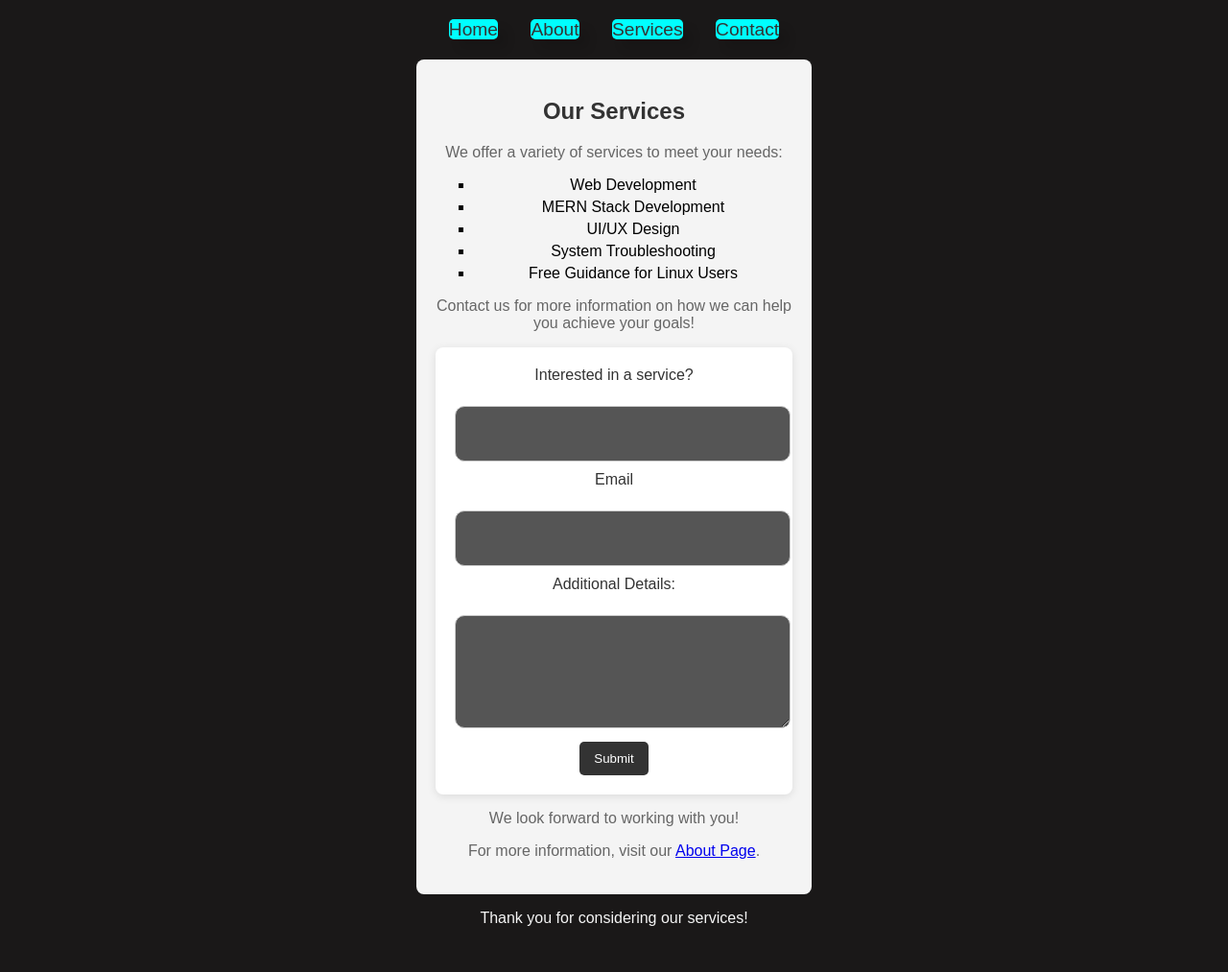
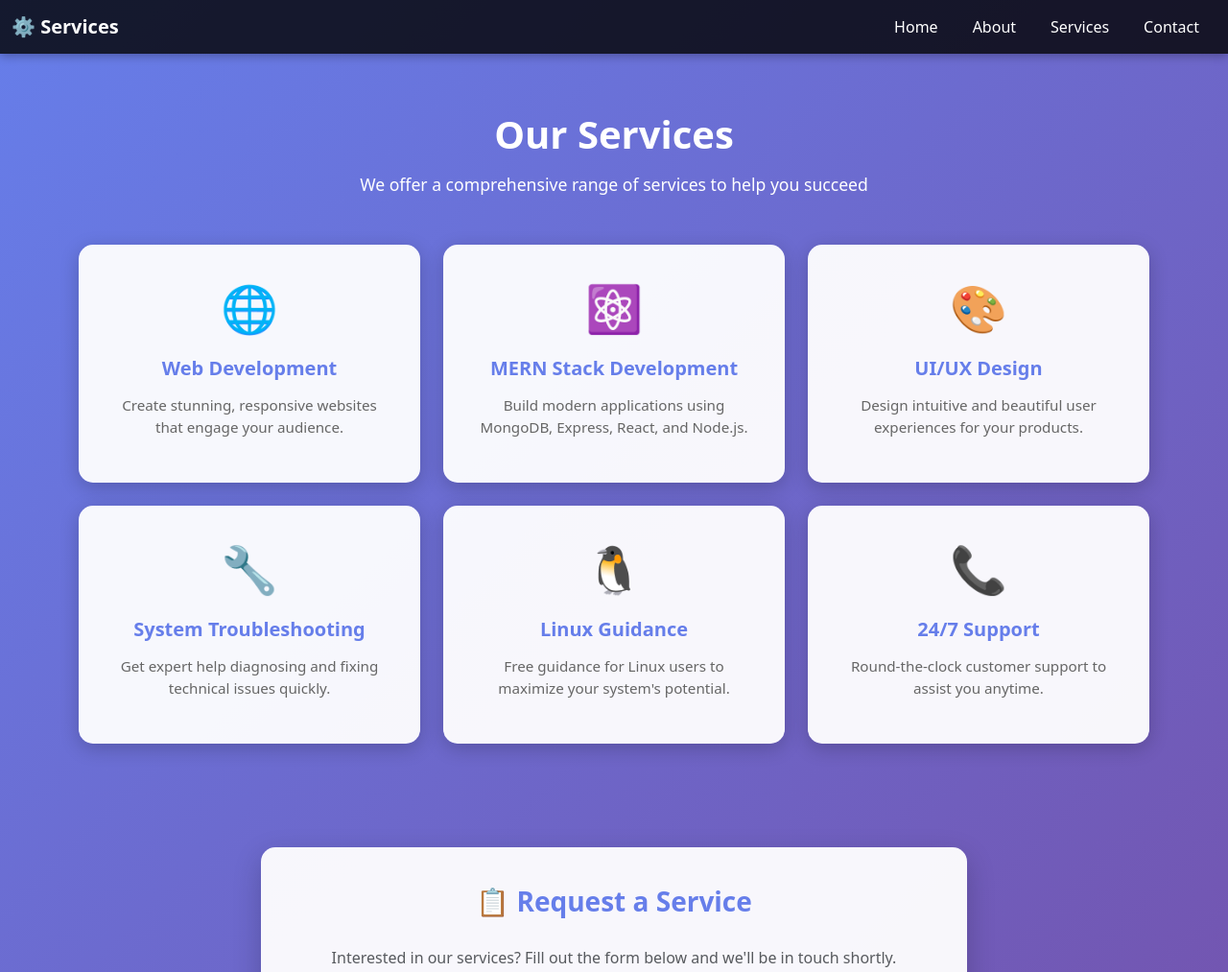
Before and after one commit to PavanMech321/Simple, a website: page public/services.html in a window 1280 px wide. Shown: the top 1013 px of the page at 96% size. Before the commit the page ends 986 px from the top, so only its background shows below. Drawn offline with nearby package versions, Linux system fonts and the light colour scheme.

Commit message:
Add Bootstrap styling to services.html

```diff
--- a/public/services.html
+++ b/public/services.html
@@ -3,130 +3,221 @@
 <head>
     <meta charset="UTF-8">
     <meta name="viewport" content="width=device-width, initial-scale=1.0">
-    <title>Services</title>
+    <title>Our Services</title>
+    <link href="https://cdn.jsdelivr.net/npm/bootstrap@5.3.0/dist/css/bootstrap.min.css" rel="stylesheet">
     <style>
         body {
-           font-family: Arial, sans-serif;
-            margin: 20px;
-            background-color: #1a1818;
-            justify-self: center;
+            background: linear-gradient(135deg, #667eea 0%, #764ba2 100%);
+            min-height: 100vh;
+        }
+        nav.navbar {
+            background-color: rgba(0, 0, 0, 0.8) !important;
+            box-shadow: 0 2px 10px rgba(0, 0, 0, 0.3);
+        }
+        nav.navbar a.nav-link {
+            color: #fff !important;
+            margin: 0 10px;
+            transition: color 0.3s;
+        }
+        nav.navbar a.nav-link:hover {
+            color: #00d4ff !important;
+        }
+        .services-container {
+            padding: 60px 20px;
+        }
+        .services-header {
+            color: white;
             text-align: center;
-            justify-content: center;
-            align-items: center;
-            max-width: 412px;
+            margin-bottom: 50px;
         }
-        nav {
-            margin-bottom: 20px;
-            /* background-color: #f4f4f4; */
+        .services-header h2 {
+            font-size: 2.5rem;
+            font-weight: bold;
+            margin-bottom: 15px;
         }
-        nav a {
-            width:100%;
-            font-size: larger;
-            border-radius: 5px;
-            margin: 0 15px;
-            text-decoration: none;
+        .services-header p {
+            font-size: 1.1rem;
+        }
+        .service-card {
+            background: rgba(255, 255, 255, 0.95);
+            border-radius: 15px;
+            padding: 30px;
+            text-align: center;
+            box-shadow: 0 5px 20px rgba(0, 0, 0, 0.2);
+            transition: transform 0.3s, box-shadow 0.3s;
+            height: 100%;
+        }
+        .service-card:hover {
+            transform: translateY(-10px);
+            box-shadow: 0 15px 40px rgba(0, 0, 0, 0.3);
+        }
+        .service-card .icon {
+            font-size: 3rem;
+            margin-bottom: 15px;
+        }
+        .service-card h5 {
+            color: #667eea;
+            font-weight: bold;
+            margin-bottom: 15px;
+        }
+        .service-card p {
+            color: #666;
+            font-size: 0.95rem;
+        }
+        .service-form-section {
+            background: rgba(255, 255, 255, 0.95);
+            border-radius: 15px;
+            padding: 40px;
+            margin-top: 60px;
+            box-shadow: 0 10px 30px rgba(0, 0, 0, 0.2);
+        }
+        .service-form-section h3 {
+            color: #667eea;
+            font-weight: bold;
+            text-align: center;
+            margin-bottom: 30px;
+        }
+        .form-label {
             color: #333;
-             background-color: aqua;
-            box-shadow: 10px 10px 10px rgba(0,0,0,0.1);
+            font-weight: 600;
         }
-        h2 {
-            color: #333;
+        .form-control {
+            border: 2px solid #ddd;
+            border-radius: 8px;
+            padding: 12px;
+            transition: border-color 0.3s;
         }
-        p {
-            color: #666;
+        .form-control:focus {
+            border-color: #667eea;
+            box-shadow: 0 0 0 0.2rem rgba(102, 126, 234, 0.25);
         }
-        ul {
-            list-style-type: square;
-        }
-        li {
-            margin: 5px 0;
-        }
-        form {
-            max-width: 412x;
-            margin: auto;
-            background-color: white;
-            padding: 20px;
+        .btn-submit {
+            background: linear-gradient(135deg, #667eea 0%, #764ba2 100%);
+            border: none;
+            padding: 12px 40px;
+            font-weight: bold;
             border-radius: 8px;
-            box-shadow: 0 2px 10px rgba(0,0,0,0.1);
-        }
-        input, textarea {
             width: 100%;
-            padding: 10px;
-            margin-bottom: 10px;
-            border-radius: 5px;
-            border: 1px solid #ccc;
-        }
-        button {
-            padding: 10px 15px;
-            background-color: #333;
-            color: white;
-            border: none;
-            border-radius: 5px;
-        }
-        button:hover {
-            background-color: #555;
-        }
-        label {
-            display: block;
-            margin-bottom: 5px;
-            color: #333;
-        }
-        input{
-            width: 70%;
-            height: 40px;
-            background-color: #555;
-            border-radius: 10px;
+            transition: transform 0.3s;
             color: white;
         }
-        textarea {
-            width: 70%;
-            height: 100px;
-            background-color: #555;
-            border-radius: 10px;
-            color: white;
-        }
-        input:hover, textarea:hover {
-            background-color: #ccc;
-            color: black;
+        .btn-submit:hover {
+            transform: translateY(-2px);
+            box-shadow: 0 5px 20px rgba(102, 126, 234, 0.4);
         }
     </style>
 </head>
 <body>
-    <nav>
-        <a href="/">Home</a>
-        <a href="/about">About</a>
-        <a href="/services">Services</a>
-        <a href="/contact">Contact</a>
+    <!-- Navigation -->
+    <nav class="navbar navbar-expand-lg navbar-dark">
+        <div class="container-fluid">
+            <a class="navbar-brand fw-bold" href="/">⚙️ Services</a>
+            <button class="navbar-toggler" type="button" data-bs-toggle="collapse" data-bs-target="#navbarNav">
+                <span class="navbar-toggler-icon"></span>
+            </button>
+            <div class="collapse navbar-collapse" id="navbarNav">
+                <ul class="navbar-nav ms-auto">
+                    <li class="nav-item"><a class="nav-link" href="/">Home</a></li>
+                    <li class="nav-item"><a class="nav-link" href="/about">About</a></li>
+                    <li class="nav-item"><a class="nav-link" href="/services">Services</a></li>
+                    <li class="nav-item"><a class="nav-link" href="/contact">Contact</a></li>
+                </ul>
+            </div>
+        </div>
     </nav>
-    <div style="margin: auto; padding: 20px; background-color: #f4f4f4; border-radius: 8px;">
-        <h2>Our Services</h2>
-        <p>We offer a variety of services to meet your needs:</p>
-        <ul>
-            <li>Web Development</li>
-            <li>MERN Stack Development</li>
-            <li>UI/UX Design</li>
-            <li>System Troubleshooting</li>
-            <li>Free Guidance for Linux Users</li>
-        </ul>
-        <p>Contact us for more information on how we can help you achieve your goals!</p>
-        <!-- <form action="https://api.web3forms.com/submit" method="post"> -->
-        <form action="/Service-form" method="post">
-            <label for="service">Interested in a service?</label><br>
-            <input type="hidden" name="access_key" value="500128f8-c38f-4751-89ae-3050797f2016">
-            <input type="text" id="service" name="service" required style="width: 100%; padding: 8px; margin-bottom: 10px;"><br>
 
-            <label for="email">Email</label><br>
-            <!-- <input type="hidden" name="access_key" value="500128f8-c38f-4751-89ae-3050797f2016"> -->
-            <input type="email" id="email" name="email" required style="width: 100%; padding: 8px; margin-bottom: 10px;"><br>
+    <!-- Services Section -->
+    <div class="services-container">
+        <div class="container">
+            <div class="services-header">
+                <h2>Our Services</h2>
+                <p>We offer a comprehensive range of services to help you succeed</p>
+            </div>
 
-            <label for="details">Additional Details:</label><br>
-            <textarea id="details" name="details" rows="4" style="width: 100%; padding: 8px; margin-bottom: 10px;"></textarea><br>
+            <!-- Service Cards -->
+            <div class="row g-4 mb-5">
+                <div class="col-md-6 col-lg-4">
+                    <div class="service-card">
+                        <div class="icon">🌐</div>
+                        <h5>Web Development</h5>
+                        <p>Create stunning, responsive websites that engage your audience.</p>
+                    </div>
+                </div>
 
-            <button type="submit">Submit</button>
-        </form>
-        <p>We look forward to working with you!</p>
-        <p>For more information, visit our <a href="about.html">About Page</a>.</p>
+                <div class="col-md-6 col-lg-4">
+                    <div class="service-card">
+                        <div class="icon">⚛️</div>
+                        <h5>MERN Stack Development</h5>
+                        <p>Build modern applications using MongoDB, Express, React, and Node.js.</p>
+                    </div>
+                </div>
+
+                <div class="col-md-6 col-lg-4">
+                    <div class="service-card">
+                        <div class="icon">🎨</div>
+                        <h5>UI/UX Design</h5>
+                        <p>Design intuitive and beautiful user experiences for your products.</p>
+                    </div>
+                </div>
+
+                <div class="col-md-6 col-lg-4">
+                    <div class="service-card">
+                        <div class="icon">🔧</div>
+                        <h5>System Troubleshooting</h5>
+                        <p>Get expert help diagnosing and fixing technical issues quickly.</p>
+                    </div>
+                </div>
+
+                <div class="col-md-6 col-lg-4">
+                    <div class="service-card">
+                        <div class="icon">🐧</div>
+                        <h5>Linux Guidance</h5>
+                        <p>Free guidance for Linux users to maximize your system's potential.</p>
+                    </div>
+                </div>
+
+                <div class="col-md-6 col-lg-4">
+                    <div class="service-card">
+                        <div class="icon">📞</div>
+                        <h5>24/7 Support</h5>
+                        <p>Round-the-clock customer support to assist you anytime.</p>
+                    </div>
+                </div>
+            </div>
+
+            <!-- Service Request Form -->
+            <div class="row justify-content-center">
+                <div class="col-lg-8">
+                    <div class="service-form-section">
+                        <h3>📋 Request a Service</h3>
+                        <p class="text-center text-muted mb-4">Interested in our services? Fill out the form below and we'll be in touch shortly.</p>
+
+                        <form action="/service-form" method="post">
+                            <div class="mb-3">
+                                <label for="service" class="form-label">Which Service Interests You?</label>
+                                <input type="text" class="form-control" id="service" name="service" required placeholder="E.g., Web Development, MERN Stack...">
+                            </div>
+
+                            <div class="mb-3">
+                                <label for="email" class="form-label">Email Address</label>
+                                <input type="email" class="form-control" id="email" name="email" required placeholder="Enter your email">
+                            </div>
+
+                            <div class="mb-3">
+                                <label for="details" class="form-label">Additional Details</label>
+                                <textarea class="form-control" id="details" name="details" rows="5" placeholder="Tell us more about your project..."></textarea>
+                            </div>
+
+                            <button type="submit" class="btn btn-submit">Submit Request ✉️</button>
+                        </form>
+
+                        <p class="text-center text-muted mt-4" style="font-size: 0.9rem;">We look forward to collaborating with you!</p>
+                    </div>
+                </div>
+            </div>
+        </div>
     </div>
-    <p style="color: whitesmoke;">Thank you for considering our services!</p>
+
+    <script src="https://cdn.jsdelivr.net/npm/bootstrap@5.3.0/dist/js/bootstrap.bundle.min.js"></script>
 </body>
 </html>
```
